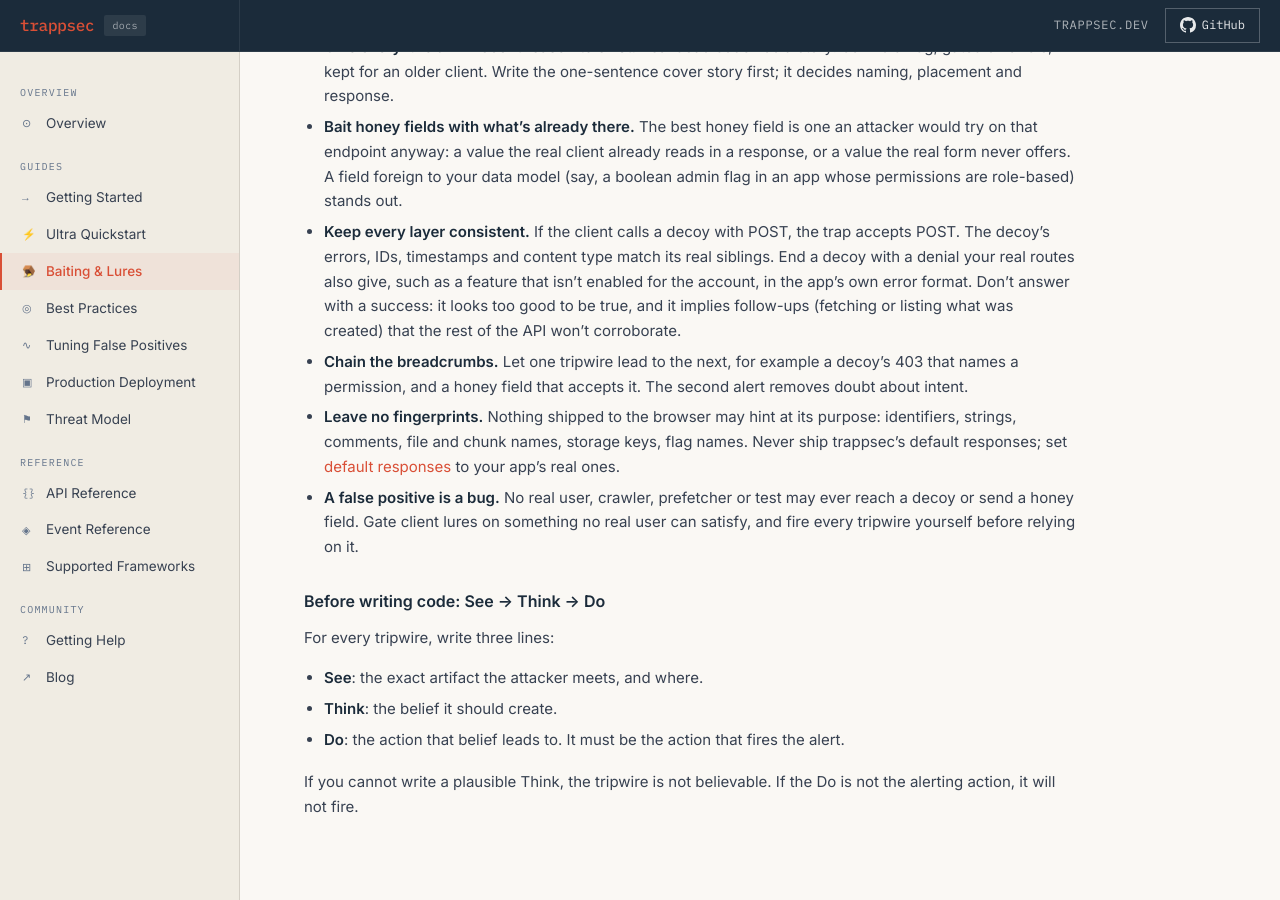
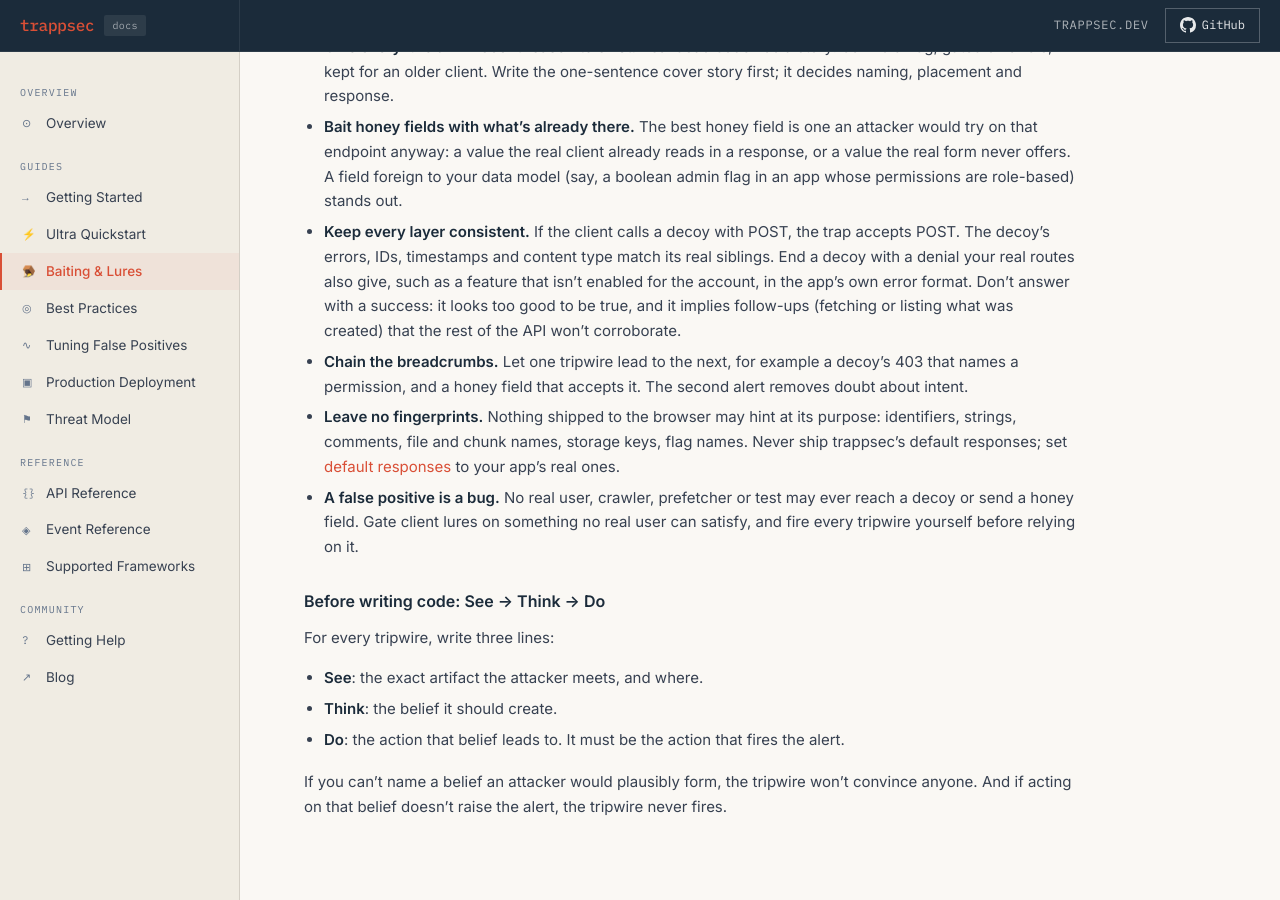
Before and after one commit to trappsec-dev/trappsec, a Jekyll site: the page built from docs/baiting-and-lures.md, in a window 1280 px wide and 900 px high, scrolled down 1335 px. Built offline with Jekyll 4.4.1, drawn with Linux system fonts in a browser that asks for light colours.

Commit message:
Reword the See/Think/Do closing lines
Co-Authored-By: Claude Opus 5.5 <noreply@anthropic.com>
Claude-Session: https://claude.ai/code/session_01V6PfVwvwC9xFjxXUhLhh8M

```diff
--- a/docs/baiting-and-lures.md
+++ b/docs/baiting-and-lures.md
@@ -46,4 +46,4 @@ For every tripwire, write three lines:
 *   **Think**: the belief it should create.
 *   **Do**: the action that belief leads to. It must be the action that fires the alert.
 
-If you cannot write a plausible Think, the tripwire is not believable. If the Do is not the alerting action, it will not fire.
+If you can't name a belief an attacker would plausibly form, the tripwire won't convince anyone. And if acting on that belief doesn't raise the alert, the tripwire never fires.
```
